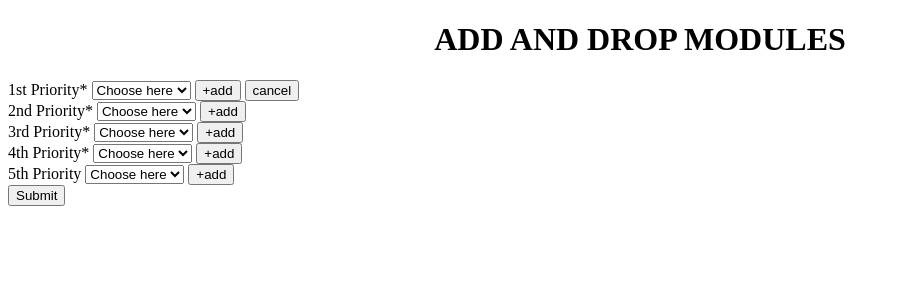
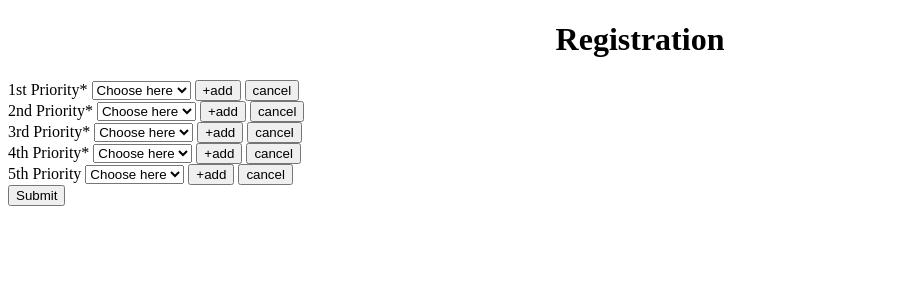
Before and after one commit to syazzi/Website, a Flask app: page / in a window 1280 px wide. Shown: the top 300 px of the page, without its empty margins (0-900 px from the left). Run offline with Flask 2, Linux system fonts and the light colour scheme.

Commit message:
Updated
Registration

```diff
--- a/WebsitePage/static/script.js
+++ b/WebsitePage/static/script.js
@@ -1,23 +1,39 @@
 function disable_select(){
+    if(document.getElementById('first-priority').disabled === false){
       document.getElementById('first-priority').disabled = true
+    } else{
+        document.getElementById('first-priority').disabled = false
+    }
 }
 
 function disable_select_2(){
+    if(document.getElementById('second-priority').disabled === false){
         document.getElementById('second-priority').disabled = true
+      } else{
+          document.getElementById('second-priority').disabled = false
+      }
 }
 
 function disable_select_3(){
+    if(document.getElementById('third-priority').disabled === false){
         document.getElementById('third-priority').disabled = true
+      } else{
+          document.getElementById('third-priority').disabled = false
+      }
 }
 
 function disable_select_4(){
+    if(document.getElementById('fourth-priority').disabled === false){
         document.getElementById('fourth-priority').disabled = true
+      } else{
+          document.getElementById('fourth-priority').disabled = false
+      }
 }
 
 function disable_select_5(){
+    if(document.getElementById('fifth-priority').disabled === false){
         document.getElementById('fifth-priority').disabled = true
+      } else{
+          document.getElementById('fifth-priority').disabled = false
       }
-
-function enable_select(){
-    document.getElementById('first-priority').disabled = false
 }
--- a/WebsitePage/templates/add_Drop_Modules.html
+++ b/WebsitePage/templates/add_Drop_Modules.html
@@ -3,14 +3,14 @@
 <head>
     <meta charset="utf-8" />
     <meta name="viewport" content="width=device-width, initial-scale=1" />
-    <title>Add and Drop Modules</title>
+    <title>Registeration-Modules</title>
     <script src ="static/script.js"></script>
 </head>
 
 <body>
     <div>
         <form id="AddModules" method="POST">
-            <h1 align="center">ADD AND DROP MODULES</h1>
+            <h1 align="center">Registration</h1>
                 <label>1st Priority*</label>
                 <select id="first-priority" aria-label="state" required="true">
                     <option value="" >Choose here</option>
@@ -21,7 +21,7 @@
                     <option value="ZZ-1202">ZZ-1202</option>
                 </select>
                 <button onclick="disable_select()" id="add-btn" type="button">+add</button>
-                <button onclick="enable_select()" id="cancel-btn" type="button">cancel</button>
+                <button onclick="disable_select()" id="cancel-btn" type="button">cancel</button>
             <div>
                 <label>2nd Priority*</label>
                 <select id="second-priority" aria-label="state" required="true">
@@ -33,6 +33,8 @@
                     <option value="ZZ-1202">ZZ-1202</option>
                 </select>
                 <button onclick="disable_select_2()" id="add-btn2" type="button">+add</button>
+                <button onclick="disable_select_2()" id="cancel-btn2" type="button">cancel</button>
+
             </div>
             <div>
                 <label>3rd Priority*</label>
@@ -45,6 +47,7 @@
                     <option value="ZZ-1202">ZZ-1202</option>
                 </select>
                 <button onclick="disable_select_3()" id="add-btn3" type="button">+add</button>
+                <button onclick="disable_select_3()" id="cancel-btn3" type="button">cancel</button>
             </div>
             <div>
                 <label>4th Priority*</label>
@@ -57,6 +60,7 @@
                     <option value="ZZ-1202">ZZ-1202</option>
                 </select>
                 <button onclick="disable_select_4()" id="add-btn4" type="button">+add</button>
+                <button onclick="disable_select_4()" id="cancel-btn4" type="button">cancel</button>
             </div>
             <div>
                 <label>5th Priority</label>
@@ -69,6 +73,7 @@
                     <option value="ZZ-1202">ZZ-1202</option>
                 </select>
                 <button onclick="disable_select_5()" id="add-btn5" type="button">+add</button>
+                <button onclick="disable_select_5()" id="cancel-btn5" type="button">cancel</button>
             </div>
             <button type="submit" class="btn btn-primary">Submit</button>
         </form>
```
Lines whose indentation alone changed are shown as unchanged.
